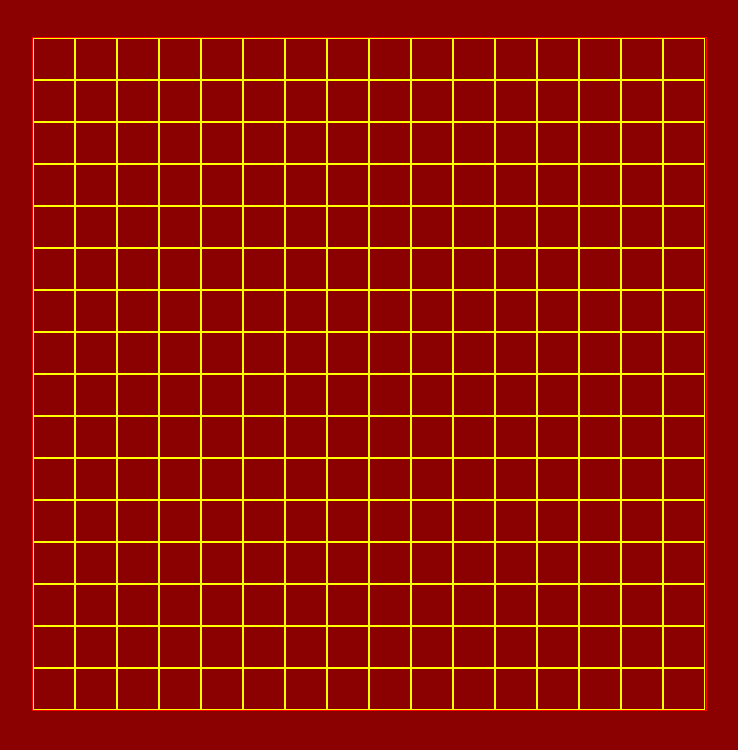
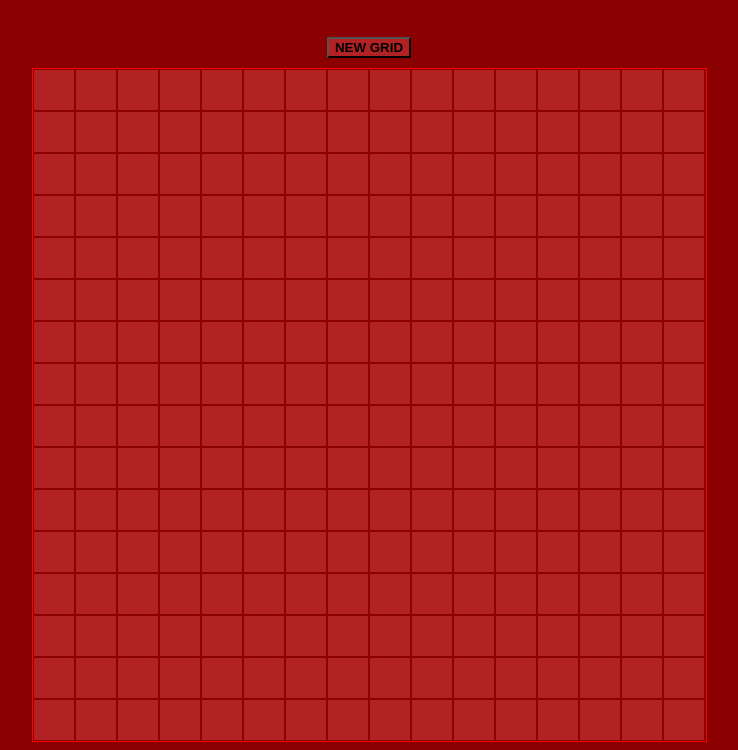
Before and after one commit to dibmens/etch-a-sketch, a plain HTML site: page index.html in a window 1280 px wide. Shown: the part 126-876 px from the top of the page, without its empty margins (271-1009 px from the left). Before the commit the page ends 845 px from the top, so only its background shows below. Drawn offline with Linux system fonts and the light colour scheme.

Commit message:
Add a grid spawning function (incomplete)

```diff
--- a/index.html
+++ b/index.html
@@ -12,6 +12,7 @@
 </head>
 <body>
     <h1>ETCH-A-SKETCH</h1>
+    <button id="btn">NEW GRID</button>
     <div id="container">
 
     </div>
--- a/script.js
+++ b/script.js
@@ -1,7 +1,26 @@
 let container = document.querySelector('#container');
+let button = document.querySelector('#btn');
 
-for(i = 0; i < 256; i++ ){
+function spawnGrid(size = 16){
+
+    for(i = 0; i < size*size; i++ ){
     let cell = document.createElement('div');
     container.append(cell);
     cell.className = 'cell';
+    }
 }
+
+spawnGrid();
+
+let grid = document.querySelectorAll('.cell');
+
+// container.addEventListener('mouseenter', ()=> container.classList.add('ink'));
+
+button.addEventListener('click', ()=>{
+
+    let oldGrid = document.querySelectorAll('.cell');
+    grid.remove();
+
+    let size = prompt('Enter your preferred grid size (4x4-20x20)',16);
+    spawnGrid(size);
+})
--- a/styles.css
+++ b/styles.css
@@ -6,7 +6,13 @@ body {
     align-items: center;
 }
 
+#btn {
+    background-color: firebrick;
+    font-weight: 900;
+}
+
 #container {
+    margin-top: 10px;
     display: flex;
     flex-wrap: wrap;
     justify-content: space-between;
@@ -16,9 +22,14 @@ body {
 }
 
 .cell {
-    border: solid 1px yellow;
+    border: solid 1px darkred;
     height: 40px;
     width: 40px;
+    background-color: firebrick;
+}
+
+.ink{
+    background-color: black;
 }
 
 h1 {
```
